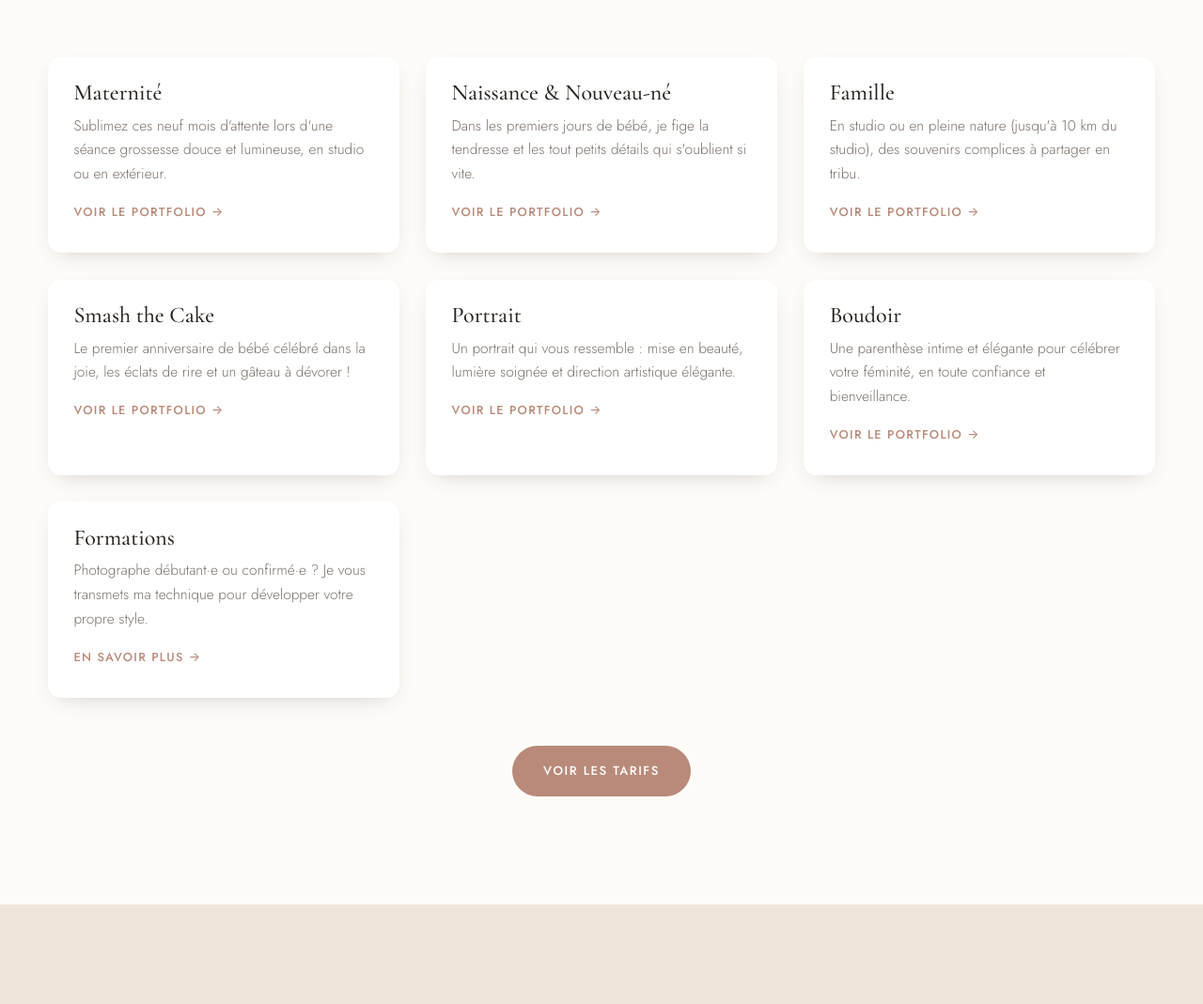
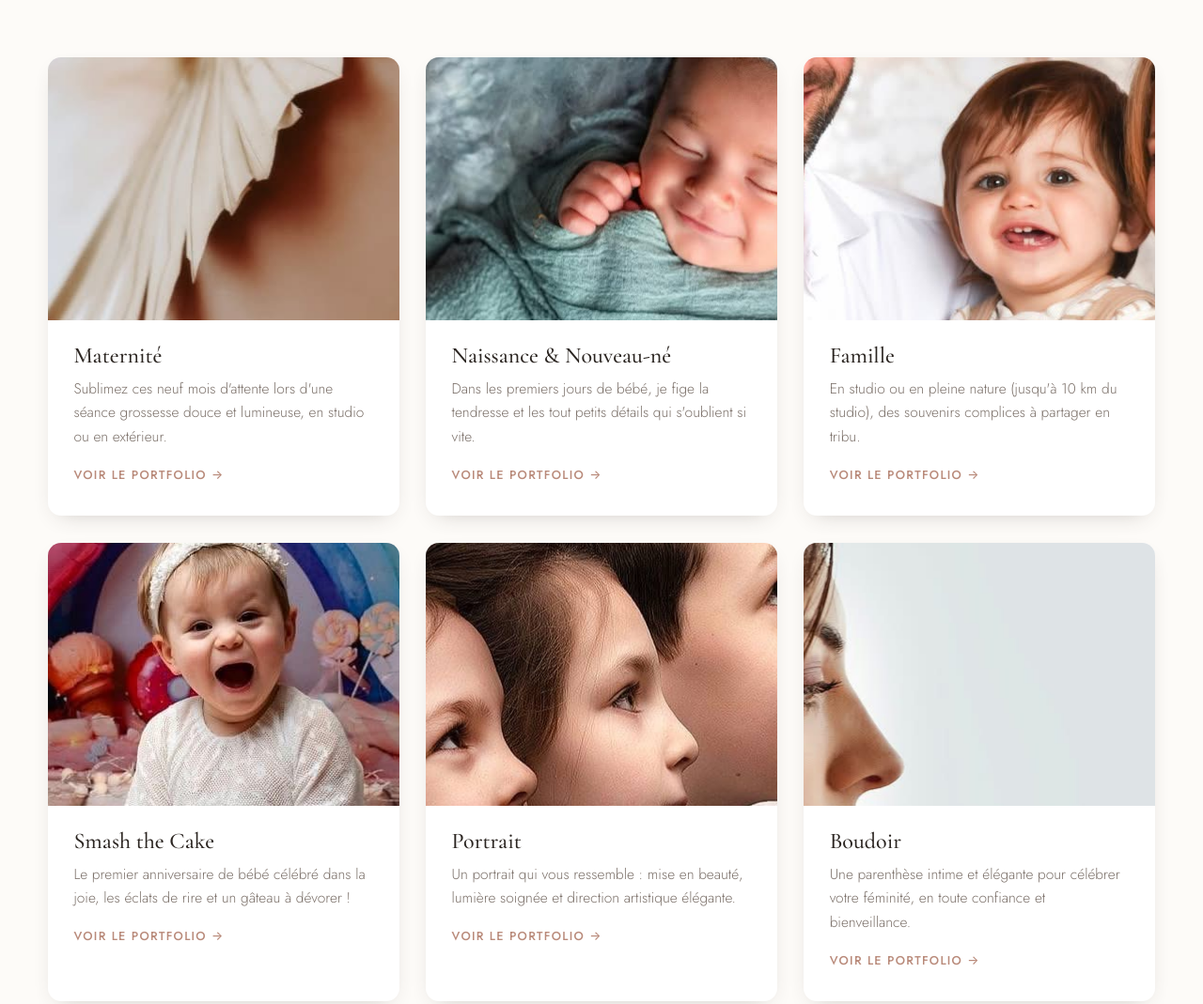
Before and after one commit to Crisfag/Littledreamphotos, a plain HTML site: page index.html in a window 1280 px wide. Shown: the part 1678-2747 px from the top of the page at 94% size. Drawn offline with nearby package versions, Linux system fonts and the light colour scheme.

Commit message:
Vignettes de prestations illustrées par une photo de chaque catégorie
- Corrige l'affichage : .card-media (balise <a>) passait en inline -> hauteur nulle,
  les images ne s'affichaient pas. Ajout de display:block.
- Choix d'une image bien cadrée + position par catégorie (maternité, naissance,
  famille, smash the cake, portrait, boudoir)
- Vignette Formations illustrée par la photo « en shooting » (cris.jpeg)

Co-Authored-By: Claude Opus 4.8 <noreply@anthropic.com>
Claude-Session: https://claude.ai/code/session_01CnDT2bW4qLhabpsZf6NgwH

```diff
--- a/index.html
+++ b/index.html
@@ -124,7 +124,7 @@
 
       <div class="cards">
         <article class="card reveal" data-tint="rose">
-          <a class="card-media" href="portfolio.html#maternite" style="background-image:url('images/maternite/maternite-09.jpeg'); background-position:center 25%"></a>
+          <a class="card-media" href="portfolio.html#maternite" style="background-image:url('images/maternite/maternite-02.jpeg'); background-position:center 45%"></a>
           <div class="card-body">
             <h3>Maternité</h3>
             <p>Sublimez ces neuf mois d'attente lors d'une séance grossesse douce et lumineuse, en studio ou en extérieur.</p>
@@ -133,7 +133,7 @@
         </article>
 
         <article class="card reveal" data-tint="cream">
-          <a class="card-media" href="portfolio.html#naissance" style="background-image:url('images/naissance/naissance-04.jpeg')"></a>
+          <a class="card-media" href="portfolio.html#naissance" style="background-image:url('images/naissance/naissance-05.jpeg'); background-position:center 42%"></a>
           <div class="card-body">
             <h3>Naissance &amp; Nouveau-né</h3>
             <p>Dans les premiers jours de bébé, je fige la tendresse et les tout petits détails qui s'oublient si vite.</p>
@@ -142,7 +142,7 @@
         </article>
 
         <article class="card reveal" data-tint="sage">
-          <a class="card-media" href="portfolio.html#famille" style="background-image:url('images/famille/famille-03.jpeg')"></a>
+          <a class="card-media" href="portfolio.html#famille" style="background-image:url('images/famille/famille-01.jpeg'); background-position:center 32%"></a>
           <div class="card-body">
             <h3>Famille</h3>
             <p>En studio ou en pleine nature (jusqu'à 10 km du studio), des souvenirs complices à partager en tribu.</p>
@@ -151,7 +151,7 @@
         </article>
 
         <article class="card reveal" data-tint="peach">
-          <a class="card-media" href="portfolio.html#cake" style="background-image:url('images/cake/cake-05.jpeg')"></a>
+          <a class="card-media" href="portfolio.html#cake" style="background-image:url('images/cake/cake-07.jpeg'); background-position:center 38%"></a>
           <div class="card-body">
             <h3>Smash the Cake</h3>
             <p>Le premier anniversaire de bébé célébré dans la joie, les éclats de rire et un gâteau à dévorer !</p>
@@ -160,7 +160,7 @@
         </article>
 
         <article class="card reveal" data-tint="mauve">
-          <a class="card-media" href="portfolio.html#portrait" style="background-image:url('images/portrait/portrait-02.jpeg')"></a>
+          <a class="card-media" href="portfolio.html#portrait" style="background-image:url('images/portrait/portrait-01.jpeg'); background-position:center 30%"></a>
           <div class="card-body">
             <h3>Portrait</h3>
             <p>Un portrait qui vous ressemble : mise en beauté, lumière soignée et direction artistique élégante.</p>
@@ -169,7 +169,7 @@
         </article>
 
         <article class="card reveal" data-tint="taupe">
-          <a class="card-media" href="portfolio.html#boudoir" style="background-image:url('images/boudoir/boudoir-05.jpeg')"></a>
+          <a class="card-media" href="portfolio.html#boudoir" style="background-image:url('images/boudoir/boudoir-05.jpeg'); background-position:72% 22%"></a>
           <div class="card-body">
             <h3>Boudoir</h3>
             <p>Une parenthèse intime et élégante pour célébrer votre féminité, en toute confiance et bienveillance.</p>
@@ -178,7 +178,7 @@
         </article>
 
         <article class="card reveal" data-tint="sage">
-          <a class="card-media" href="tarifs.html#formations" data-label="Formations"></a>
+          <a class="card-media" href="tarifs.html#formations" style="background-image:url('images/cris.jpeg'); background-position:center 42%"></a>
           <div class="card-body">
             <h3>Formations</h3>
             <p>Photographe débutant·e ou confirmé·e ? Je vous transmets ma technique pour développer votre propre style.</p>
--- a/style.css
+++ b/style.css
@@ -193,7 +193,7 @@ h3 { font-size: 1.5rem; }
   box-shadow: var(--shadow-sm); transition: transform .45s var(--ease), box-shadow .45s var(--ease);
 }
 .card:hover { transform: translateY(-8px); box-shadow: var(--shadow); }
-.card-media { aspect-ratio: 4/3; transition: transform .6s var(--ease); }
+.card-media { display: block; aspect-ratio: 4/3; transition: transform .6s var(--ease); }
 .card:hover .card-media { transform: scale(1.05); }
 .card-body { padding: 1.6rem 1.7rem 1.9rem; }
 .card-body h3 { margin-bottom: .5rem; }
```
